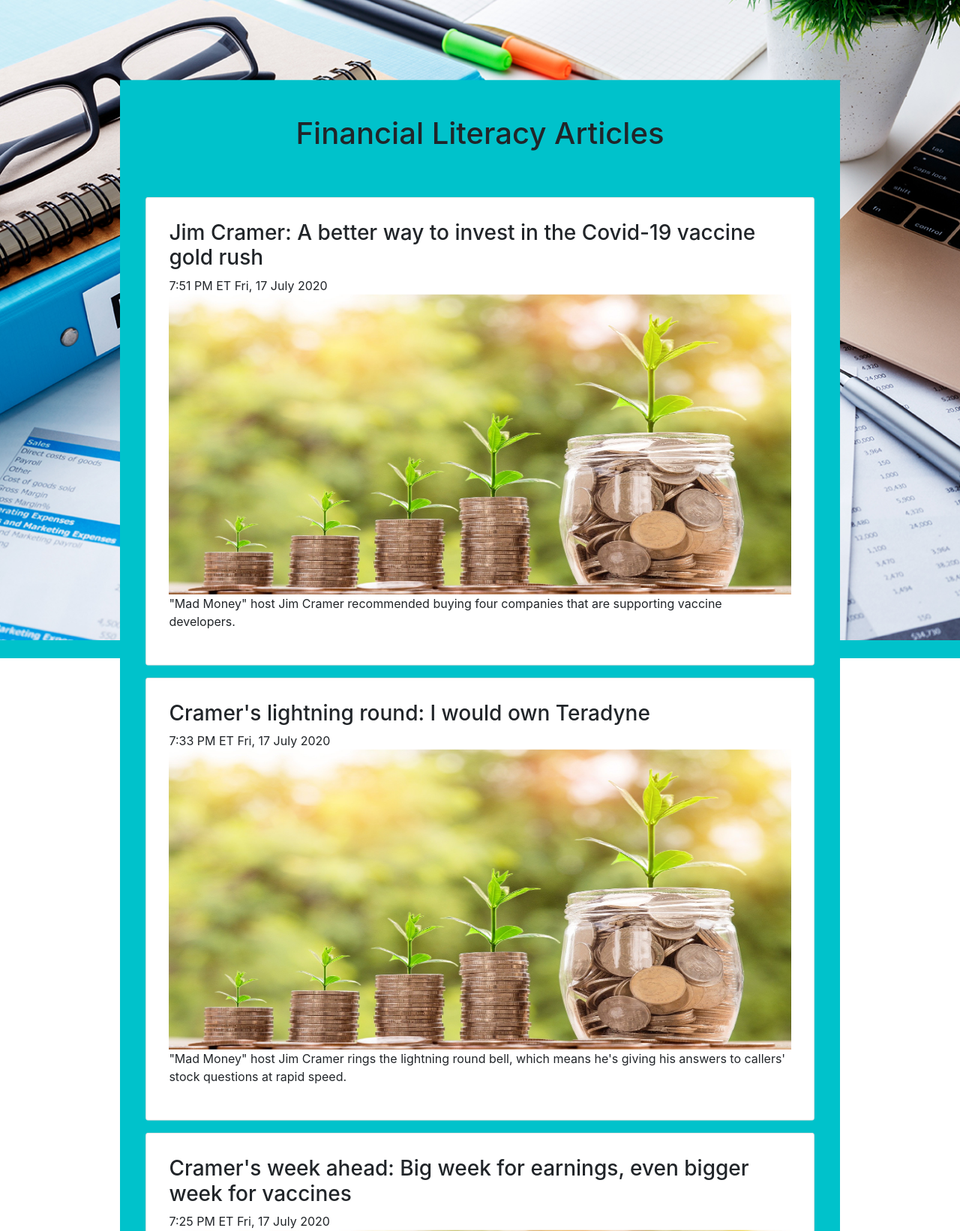
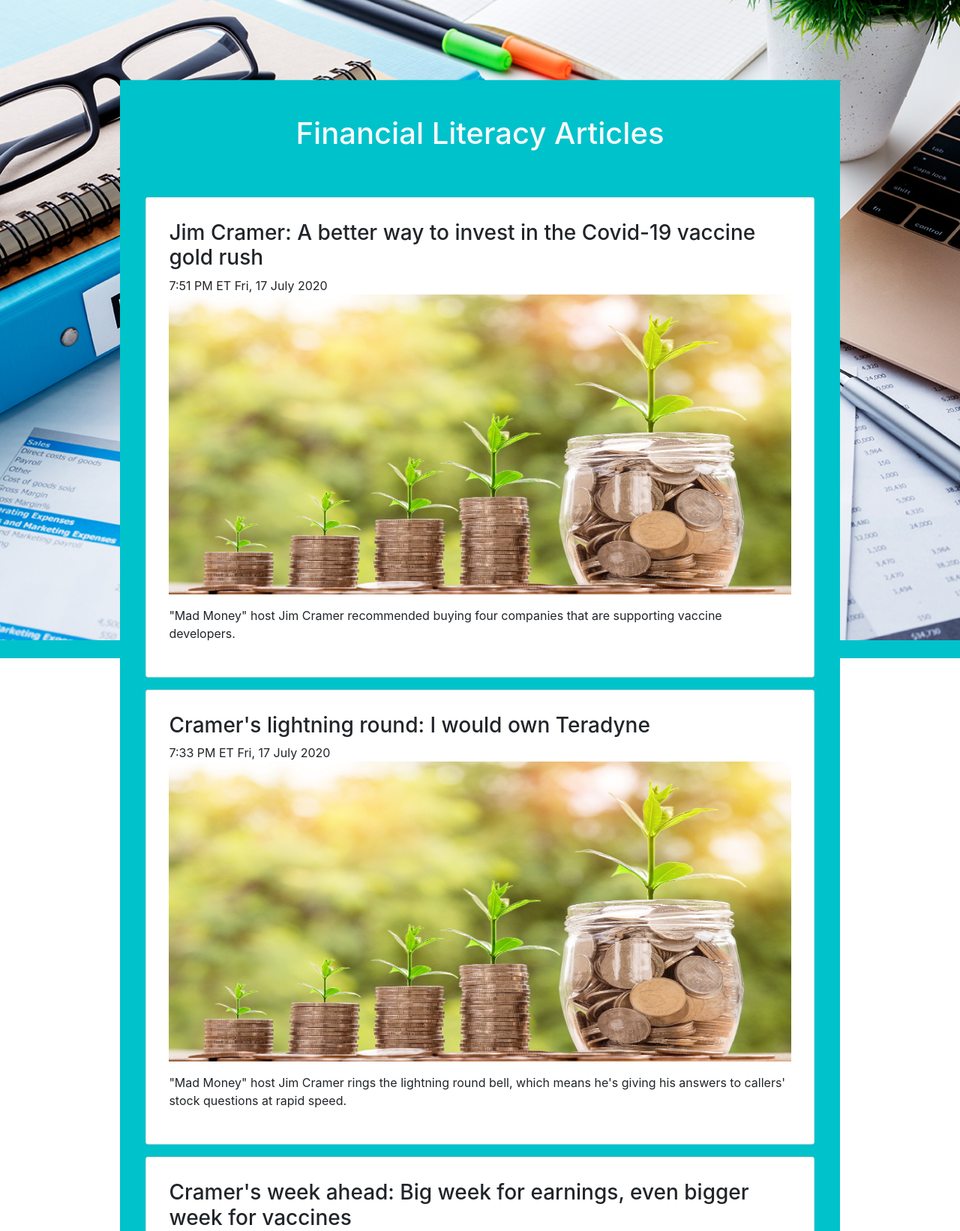
Before and after one commit to tankokkeong/HLBCYHI2021, a PHP site: page /home.php in a window 1280 px wide. Shown: the part 56-1698 px from the top of the page at 75% size. Run offline with PHP 8.4, Linux system fonts and the light colour scheme; data comes from the database, SQL or seed files in the repository; some libraries are stand-ins or nearby versions.

Commit message:
home page layout

```diff
--- a/home.php
+++ b/home.php
@@ -24,7 +24,7 @@
             <div class="article-container">
                 <div class="article-container-contents">
                     <div class="articles-header">
-                        <h1>Financial Literacy Articles</h1>
+                        <h1 class="text-light">Financial Literacy Articles</h1>
                     </div>
 
                     <div class="article-content">
@@ -45,7 +45,7 @@
                                 printf('    <div class="fakeimg" style="height:400px;">');
                                 printf('        <img src="images/article-image.jpg" class="article-image">');
                                 printf('    </div>');
-                                printf('    <p>%s</p>', $row["Description"]);
+                                printf('    <p class="mt-3">%s</p>', $row["Description"]);
                                 printf('</div>');
                             }
 
```
